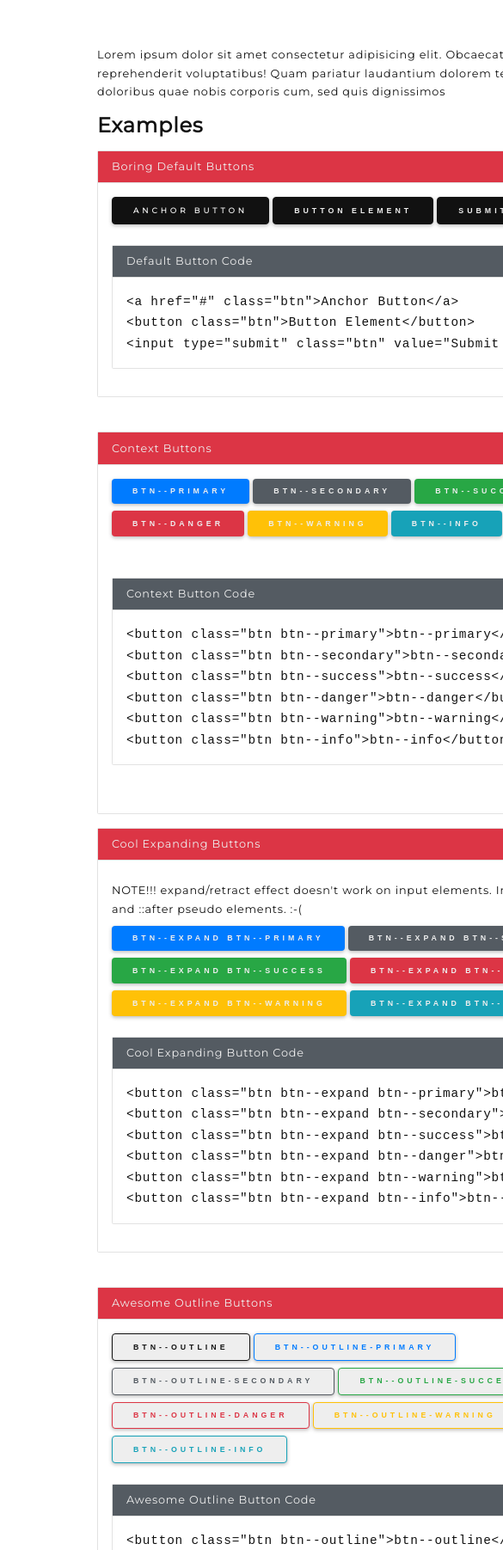
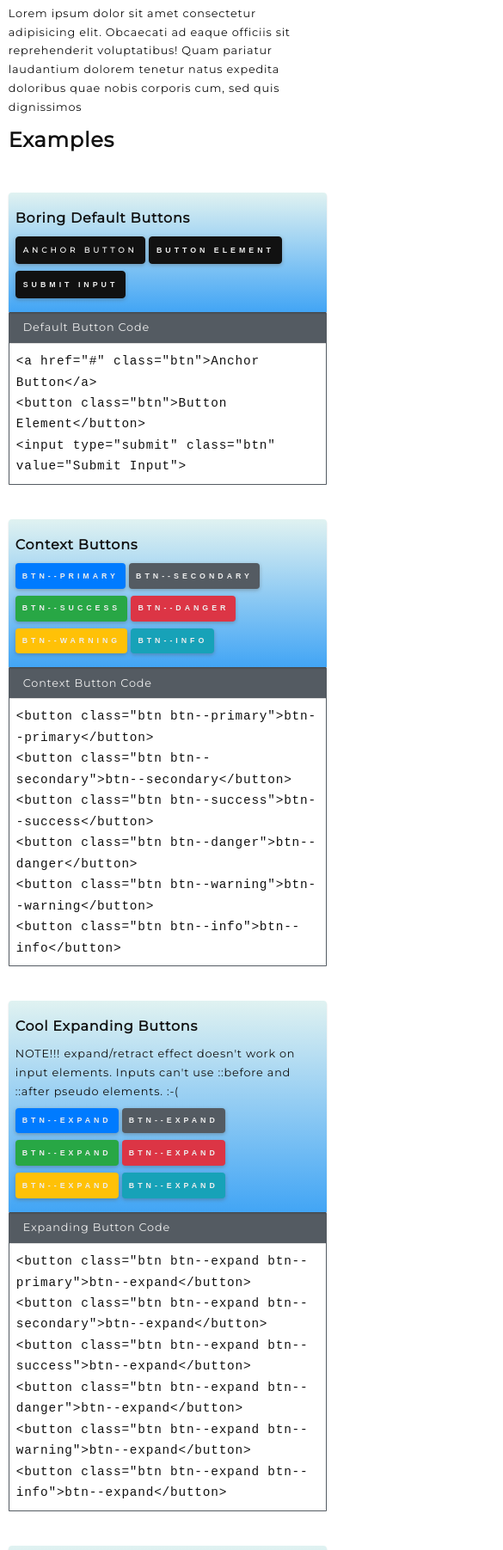
Before and after one commit to Martyn-Masson/Defiant-Framework, a plain HTML site: page component.html in a window 390 px wide. Shown: the part 197-2000 px from the top of the page at 86% size, 585 px wide, since content can reach past the window. Drawn offline with Linux system fonts and the light colour scheme.

Commit message:
Fixed responsiveness and buttons

```diff
--- a/component.html
+++ b/component.html
@@ -70,28 +70,29 @@
 			<p>Lorem ipsum dolor sit amet consectetur adipisicing elit. Obcaecati ad eaque officiis sit reprehenderit voluptatibus! Quam pariatur laudantium dolorem tenetur natus expedita doloribus quae nobis corporis cum, sed quis dignissimos</p>
 
 			<h3>Examples</h3>
-			<div class="panel">
-				<div class="panel__heading panel--danger">Boring Default Buttons</div>
-				<div class="panel__body">
+			<div class="card">
+				<div class="card__body">
+					<p class="card__heading">Boring Default Buttons</p>
 					<a href="#" class="btn">Anchor Button</a>
 					<button class="btn">Button Element</button>
 					<input type="submit" class="btn" value="Submit Input">
 
+				</div>
+			</div>
 			<div class="panel">
 				<div class="panel__heading panel--secondary">Default Button Code</div>
 				<div class="panel__body">
 <pre class="pre">
 &lt;a href=&quot;#&quot; class=&quot;btn&quot;&gt;Anchor Button&lt;/a&gt;
 &lt;button class=&quot;btn&quot;&gt;Button Element&lt;/button&gt;
-&lt;input type=&quot;submit&quot; class=&quot;btn&quot; value=&quot;Submit Input&quot;&gt;</pre>
-							</div>
-						</div>
+&lt;input type=&quot;submit&quot; class=&quot;btn&quot; value=&quot;Submit Input&quot;&gt;
+</pre>
 				</div>
 			</div>
 
-			<div class="panel">
-				<div class="panel__heading panel--danger">Context Buttons</div>
-				<div class="panel__body">
+			<div class="card">
+				<div class="card__body">
+					<p class="card__heading">Context Buttons</p>
 					<button class="btn btn--primary">btn--primary</button>
 					<button class="btn btn--secondary">btn--secondary</button>
 					<button class="btn btn--success">btn--success</button>
@@ -99,9 +100,12 @@
 					<button class="btn btn--warning">btn--warning</button>
 					<button class="btn btn--info">btn--info</button>
 
+				</div>
+			</div>
 			<div class="panel">
 				<div class="panel__heading panel--secondary">Context Button Code</div>
-							<div class="panel__body"><pre class="pre">
+				<div class="panel__body">
+<pre class="pre">
 &lt;button class=&quot;btn btn--primary&quot;&gt;btn--primary&lt;/button&gt;
 &lt;button class=&quot;btn btn--secondary&quot;&gt;btn--secondary&lt;/button&gt;
 &lt;button class=&quot;btn btn--success&quot;&gt;btn--success&lt;/button&gt;
@@ -111,39 +115,37 @@
 </pre>
 				</div>
 			</div>
+
+			<div class="card">
+				<div class="card__body">
+					<p class="card__heading">Cool Expanding Buttons</p>
+					<p>NOTE!!! expand/retract effect doesn't work on input elements. Inputs can't use ::before and ::after pseudo elements. :-(</p>
+					<button class="btn btn--expand btn--primary">btn--expand</button>
+					<button class="btn btn--expand btn--secondary">btn--expand</button>
+					<button class="btn btn--expand btn--success">btn--expand</button>
+					<button class="btn btn--expand btn--danger">btn--expand</button>
+					<button class="btn btn--expand btn--warning">btn--expand</button>
+					<button class="btn btn--expand btn--info">btn--expand</button>
+
+				</div>
+			</div>
+			<div class="panel">
+				<div class="panel__heading panel--secondary">Expanding Button Code</div>
+				<div class="panel__body">
+<pre class="pre">
+&lt;button class=&quot;btn btn--expand btn--primary&quot;&gt;btn--expand&lt;/button&gt;
+&lt;button class=&quot;btn btn--expand btn--secondary&quot;&gt;btn--expand&lt;/button&gt;
+&lt;button class=&quot;btn btn--expand btn--success&quot;&gt;btn--expand&lt;/button&gt;
+&lt;button class=&quot;btn btn--expand btn--danger&quot;&gt;btn--expand&lt;/button&gt;
+&lt;button class=&quot;btn btn--expand btn--warning&quot;&gt;btn--expand&lt;/button&gt;
+&lt;button class=&quot;btn btn--expand btn--info&quot;&gt;btn--expand&lt;/button&gt;
+</pre>
 				</div>
 			</div>
 
-			<div class="panel">
-				<div class="panel__heading panel--danger">Cool Expanding Buttons</div>
-				<div class="panel__body">
-					<p>NOTE!!! expand/retract effect doesn't work on input elements. Inputs can't use ::before and ::after pseudo elements. :-(</p>
-					<button class="btn btn--expand btn--primary">btn--expand btn--primary</button>
-					<button class="btn btn--expand btn--secondary">btn--expand btn--secondary</button>
-					<button class="btn btn--expand btn--success">btn--expand btn--success</button>
-					<button class="btn btn--expand btn--danger">btn--expand btn--danger</button>
-					<button class="btn btn--expand btn--warning">btn--expand btn--warning</button>
-					<button class="btn btn--expand btn--info">btn--expand btn--info</button>
-
-					<div class="panel">
-							<div class="panel__heading panel--secondary">Cool Expanding Button Code</div>
-							<div class="panel__body">
-<pre class="pre">
-&lt;button class=&quot;btn btn--expand btn--primary&quot;&gt;btn--expand btn--primary&lt;/button&gt;
-&lt;button class=&quot;btn btn--expand btn--secondary&quot;&gt;btn--expand btn--secondary&lt;/button&gt;
-&lt;button class=&quot;btn btn--expand btn--success&quot;&gt;btn--expand btn--success&lt;/button&gt;
-&lt;button class=&quot;btn btn--expand btn--danger&quot;&gt;btn--expand btn--danger&lt;/button&gt;
-&lt;button class=&quot;btn btn--expand btn--warning&quot;&gt;btn--expand btn--warning&lt;/button&gt;
-&lt;button class=&quot;btn btn--expand btn--info&quot;&gt;btn--expand btn--info&lt;/button&gt;
-</pre>
-							</div>
-						</div>
-				</div>
-			</div>
-
-			<div class="panel">
-				<div class="panel__heading panel--danger">Awesome Outline Buttons</div>
-				<div class="panel__body">
+			<div class="card">
+				<div class="card__body">
+					<p class="card__heading">Awesome Outline Buttons</p>
 					<button class="btn btn--outline">btn--outline</button>
 					<button class="btn btn--outline-primary">btn--outline-primary</button>
 					<button class="btn btn--outline-secondary">btn--outline-secondary</button>
@@ -152,8 +154,10 @@
 					<button class="btn btn--outline-warning">btn--outline-warning</button>
 					<button class="btn btn--outline-info">btn--outline-info</button>
 
+				</div>
+			</div>
 			<div class="panel">
-							<div class="panel__heading panel--secondary">Awesome Outline Button Code</div>
+				<div class="panel__heading panel--secondary">Outline Button Code</div>
 				<div class="panel__body">
 <pre class="pre">
 &lt;button class=&quot;btn btn--outline&quot;&gt;btn--outline&lt;/button&gt;
@@ -166,34 +170,32 @@
 </pre>
 				</div>
 			</div>
+
+			<div class="card">
+				<div class="card__body">
+					<p class="card__heading">Pulsating Pulse Buttons</p>
+					<button class="btn btn--pulse">btn--pulse</button>
+					<button class="btn btn--primary btn--pulse">btn--pulse</button>
+					<button class="btn btn--secondary btn--pulse">btn--pulse</button>
+					<button class="btn btn--success btn--pulse">btn--pulse</button>
+					<button class="btn btn--danger btn--pulse">btn--pulse</button>
+					<button class="btn btn--warning btn--pulse">btn--pulse</button>
+					<button class="btn btn--info btn--pulse">btn--pulse</button>
+
 				</div>
 			</div>
-
 			<div class="panel">
-				<div class="panel__heading panel--danger">Pulsating Pulse Buttons</div>
-				<div class="panel__body">
-					<button class="btn btn--pulse">btn--pulse</button>
-					<button class="btn btn--primary btn--pulse">btn--primary btn--pulse</button>
-					<button class="btn btn--secondary btn--pulse">btn--secondary btn--pulse</button>
-					<button class="btn btn--success btn--pulse">btn--success btn--pulse</button>
-					<button class="btn btn--danger btn--pulse">btn--danger btn--pulse</button>
-					<button class="btn btn--warning btn--pulse">btn--warning btn--pulse</button>
-					<button class="btn btn--info btn--pulse">btn--info btn--pulse</button>
-
-					<div class="panel">
-							<div class="panel__heading panel--secondary">Pulsating Pulse Button Code</div>
+				<div class="panel__heading panel--secondary">Pulse Button Code</div>
 				<div class="panel__body">
 <pre class="pre">
 &lt;button class=&quot;btn btn--pulse&quot;&gt;btn--pulse&lt;/button&gt;
-&lt;button class=&quot;btn btn--primary btn--pulse&quot;&gt;btn--primary btn--pulse&lt;/button&gt;
-&lt;button class=&quot;btn btn--secondary btn--pulse&quot;&gt;btn--secondary btn--pulse&lt;/button&gt;
-&lt;button class=&quot;btn btn--success btn--pulse&quot;&gt;btn--success btn--pulse&lt;/button&gt;
-&lt;button class=&quot;btn btn--danger btn--pulse&quot;&gt;btn--danger btn--pulse&lt;/button&gt;
-&lt;button class=&quot;btn btn--warning btn--pulse&quot;&gt;btn--warning btn--pulse&lt;/button&gt;
-&lt;button class=&quot;btn btn--info btn--pulse&quot;&gt;btn--info btn--pulse&lt;/button&gt;
+&lt;button class=&quot;btn btn--primary btn--pulse&quot;&gt;btn--pulse&lt;/button&gt;
+&lt;button class=&quot;btn btn--secondary btn--pulse&quot;&gt;btn--pulse&lt;/button&gt;
+&lt;button class=&quot;btn btn--success btn--pulse&quot;&gt;btn--pulse&lt;/button&gt;
+&lt;button class=&quot;btn btn--danger btn--pulse&quot;&gt;btn--pulse&lt;/button&gt;
+&lt;button class=&quot;btn btn--warning btn--pulse&quot;&gt;btn--pulse&lt;/button&gt;
+&lt;button class=&quot;btn btn--info btn--pulse&quot;&gt;btn--pulse&lt;/button&gt;
 </pre>
-							</div>
-						</div>
 				</div>
 			</div>
 		</section>
--- a/css/custom.css
+++ b/css/custom.css
@@ -58,8 +58,6 @@ body {
 .buttons .btn--pulse { margin: 1rem; }
 
 @media(max-width: 900px) {
-	main { width: 90%; }
-	section { padding: 8rem 0; }
 	.typography {
 		grid-template-columns: 1fr;
 		text-align: left;
@@ -80,8 +78,3 @@ body {
 	}
 	.thumbnails { grid-gap: 2rem; }
 }
-
-@media (max-width: 600px ) {
-	main { width: 100%; }
-	section { padding: 6rem 3rem; }
-}
--- a/sass/base/_utilities.scss
+++ b/sass/base/_utilities.scss
@@ -12,4 +12,7 @@
 .pre {
 	font-family: monospace;
 	font-size: 1.8rem;
+	// text-align: justify;
+	white-space: pre-wrap;
+	word-wrap: break-word;
 }
--- a/sass/components/_buttons.scss
+++ b/sass/components/_buttons.scss
@@ -48,6 +48,7 @@
 		&:hover::before {
 			opacity: 0;
 			transform: scaleX(1.2) scaleY(1.4);
+			z-index: 1;
 		}
 	}
 
@@ -192,6 +193,8 @@
 		outline: none;
 		animation: pulse 1s infinite;
 	}
+
+	@include respond(phone) { padding: 1.2rem 1rem;	}
 }
 
 form button,
--- a/sass/components/_cards.scss
+++ b/sass/components/_cards.scss
@@ -18,11 +18,17 @@
 	&__body {
 		padding: 2rem;
 		text-align: center;
+
+		@include respond(tablet-portrait) {	padding: 0; }
 	}
 
 	&__heading {
 		font-size: 2rem;
 		font-weight: bold;
+	}
+
+	@include respond(tablet-portrait) {
+		padding: 1rem;
 	}
 
 	// &.card--horizontal {
--- a/sass/components/panels.scss
+++ b/sass/components/_panels.scss
@@ -18,5 +18,9 @@
 	}
 
 
-	&__body { padding: 2rem; }
+	&__body {
+		padding: 2rem;
+
+		@include respond(tablet-portrait) {	padding: 1rem; }
+	}
 }
--- a/sass/layout/_main.scss
+++ b/sass/layout/_main.scss
@@ -1,4 +1,9 @@
 .main {
 	margin: 0 auto 5rem;
 	width: 80%;
+
+	@include respond(tablet-portrait) {
+		margin: auto;
+		width: 95%;
+	}
 }
--- a/sass/pages/_component.scss
+++ b/sass/pages/_component.scss
@@ -1,6 +1,10 @@
 .header-component {
 	margin: 10rem auto 0;
 	width: 80%;
+
+	@include respond(tablet-portrait) {
+		width: 95%;
+	}
 }
 
 .panel {
@@ -12,3 +16,21 @@
 h3 ~ .panel {
 	margin-top: 0 !important;
 }
+
+.card {
+	background: linear-gradient(#e0f2f1, #42a5f5);
+	border-bottom-left-radius: 0;
+	border-bottom-right-radius: 0;
+	margin: 5rem 0 0;
+	max-width: none;
+
+	&__body {
+		text-align: left;
+		width: 100%;
+	}
+}
+
+.panel {
+	border-top: 0;
+	border-color: #545b62;
+}
```
Also changed, not shown: css/defiant.css, 1 other file. Lines whose indentation alone changed are shown as unchanged.
